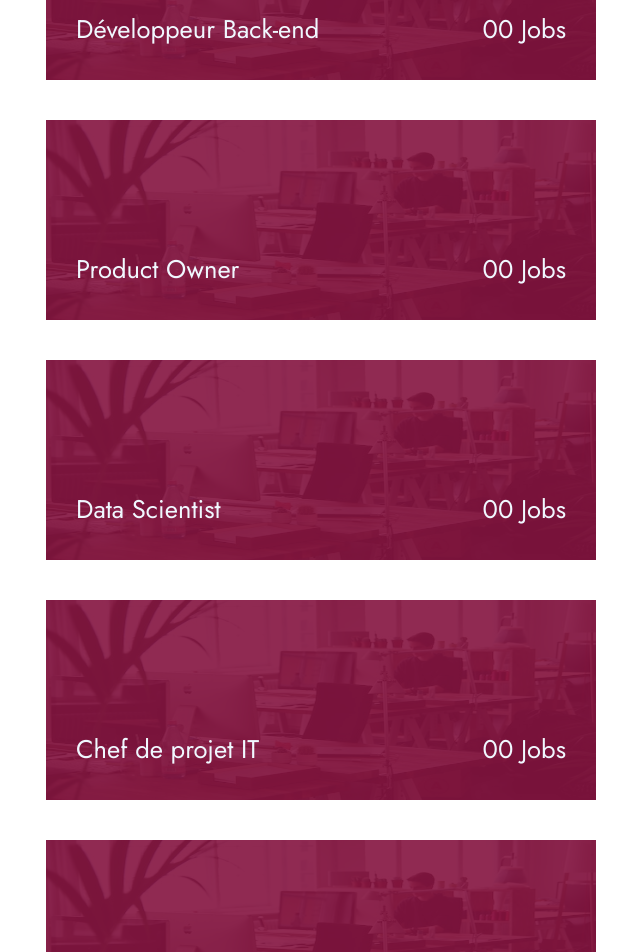
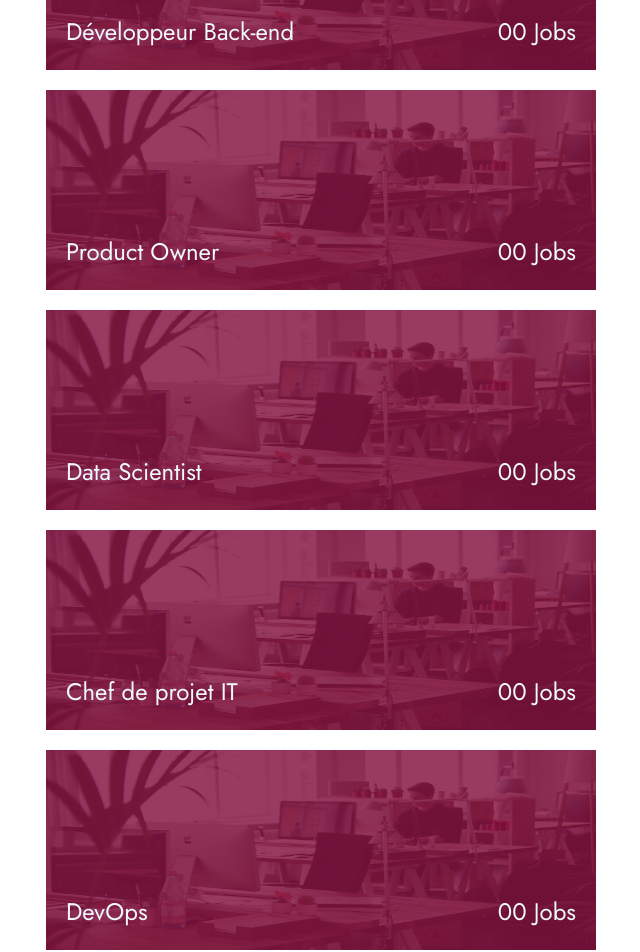
Before and after one commit to WildCodeSchool/2023-02-JS-FT-Lyon-P3-Externatic, a React (Vite) app in the folder frontend/: page / in a window 1280 px wide. Shown: the part 2400-3352 px from the top of the page, without its empty margins (319-959 px from the left). Built offline with nearby package versions, Linux system fonts and the light colour scheme; no server answers.

Commit message:
Update JobByTypeCard and Home page

```diff
--- a/frontend/src/components/Home/JobByTypeCard.jsx
+++ b/frontend/src/components/Home/JobByTypeCard.jsx
@@ -7,10 +7,14 @@ export default function JobByTypeCard({ jobTypes }) {
   return (
     <main className={styles.JobByTypeCardContainer}>
       <section className={styles.JobByTypeCardText}>
-        <div>{jobTypes}</div>
+        <div>{jobTypes.text}</div>
         <div>00 Jobs</div>
       </section>
-      <img className={styles.backgroundCardImg} src={cardJobPosting} alt="" />
+      <img
+        className={styles.backgroundCardImg}
+        src={cardJobPosting}
+        alt="office img"
+      />
     </main>
   );
 }
--- a/frontend/src/components/Home/JobByTypeCard.module.css
+++ b/frontend/src/components/Home/JobByTypeCard.module.css
@@ -10,8 +10,8 @@
   display: flex;
   width: 550px;
   height: 200px;
-  margin: 20px;
-
+  margin: 10px;
+  transition: 0.5s;
 }
 
 .backgroundCardImg {
@@ -19,20 +19,35 @@
   width: 550px;
   height: 200px;
   z-index: 0;
-
+  transition: 0.5s;
 }
 
 .JobByTypeCardText {
   position: absolute;
   width: 100%;
   height: 100%;
-  padding: 30px;
-  font-size: 1.6rem;
+  padding: 20px;
+  font-size: 1.5rem;
   display: flex;
   flex-direction: row;
   justify-content: space-between;
   align-items: end;
   color: aliceblue;
-  background-color: #851441e7;;
+  background-color: #851441d4;;
   z-index: 1;
+  transition: 0.5s;
 }
+
+@media screen and (width <= 650px) {
+  .JobByTypeCardContainer {
+      width: 350px;
+    }
+
+    .backgroundCardImg {
+      width: 350px;
+    }
+
+    .JobByTypeCardText {
+      font-size: 1.4rem;
+    }
+}
--- a/frontend/src/pages/Home.jsx
+++ b/frontend/src/pages/Home.jsx
@@ -1,4 +1,5 @@
 import * as React from "react";
+import { Link as ReactLink, useNavigate } from "react-router-dom";
 import Button from "@mui/material/Button";
 import Stack from "@mui/material/Stack";
 import Box from "@mui/material/Box";
@@ -6,7 +7,7 @@ import Typography from "@mui/material/Typography";
 import Container from "@mui/material/Container";
 import Link from "@mui/material/Link";
 import CardMedia from "@mui/material/CardMedia";
-import { useNavigate } from "react-router-dom";
+// import { useNavigate } from "react-router-dom";
 import Navbar from "../components/Navbar";
 import TopAnnoncesCard from "../components/Home/TopAnnoncesCard";
 import JobByTypeCard from "../components/Home/JobByTypeCard";
@@ -28,13 +29,13 @@ function Copyright() {
 export default function Home() {
   const navigate = useNavigate();
   const jobTypes = {
-    devBack: "Développeur Back-end",
-    devFront: "Dévelopeur Front-End",
-    devWeb: "Développeur Web",
-    devData: "Data Scientist",
-    prodcuctOwner: "Product Owner",
-    chefProject: "Chef de projet IT",
-    devOps: "DevOps",
+    devBack: { text: "Développeur Back-end", img: "" },
+    devFront: { text: "Dévelopeur Front-End", img: "" },
+    devWeb: { text: "Développeur Web", img: "" },
+    devData: { text: "Data Scientist", img: "" },
+    prodcuctOwner: { text: "Product Owner", img: "" },
+    chefProject: { text: "Chef de projet IT", img: "" },
+    devOps: { text: "DevOps", img: "" },
   };
 
   return (
@@ -184,25 +185,34 @@ export default function Home() {
           <TopAnnoncesCard />
           <Box
             maxWidth="xl"
-            sx={{ m: 2 }}
+            sx={{ m: 4 }}
             display="flex"
             direction="row"
             flexWrap="wrap"
             justifyContent="center"
           >
+            <ReactLink to="/annonces">
               <JobByTypeCard jobTypes={jobTypes.devFront} />
+            </ReactLink>
+            <ReactLink to="/annonces">
               <JobByTypeCard jobTypes={jobTypes.devBack} />
+            </ReactLink>
+            <ReactLink to="/annonces">
               <JobByTypeCard jobTypes={jobTypes.prodcuctOwner} />
+            </ReactLink>
+            <ReactLink to="/annonces">
               <JobByTypeCard jobTypes={jobTypes.devData} />
+            </ReactLink>
+            <ReactLink to="/annonces">
               <JobByTypeCard jobTypes={jobTypes.chefProject} />
+            </ReactLink>
+            <ReactLink to="/annonces">
               <JobByTypeCard jobTypes={jobTypes.devOps} />
+            </ReactLink>
           </Box>
         </Container>
         {/* Footer */}
         <Box sx={{ bgcolor: "background.paper", p: 6 }} component="footer">
-          <Typography variant="h6" align="center" gutterBottom>
-            Footer
-          </Typography>
           <Typography
             variant="subtitle1"
             align="center"
```
Lines whose indentation alone changed are shown as unchanged.
